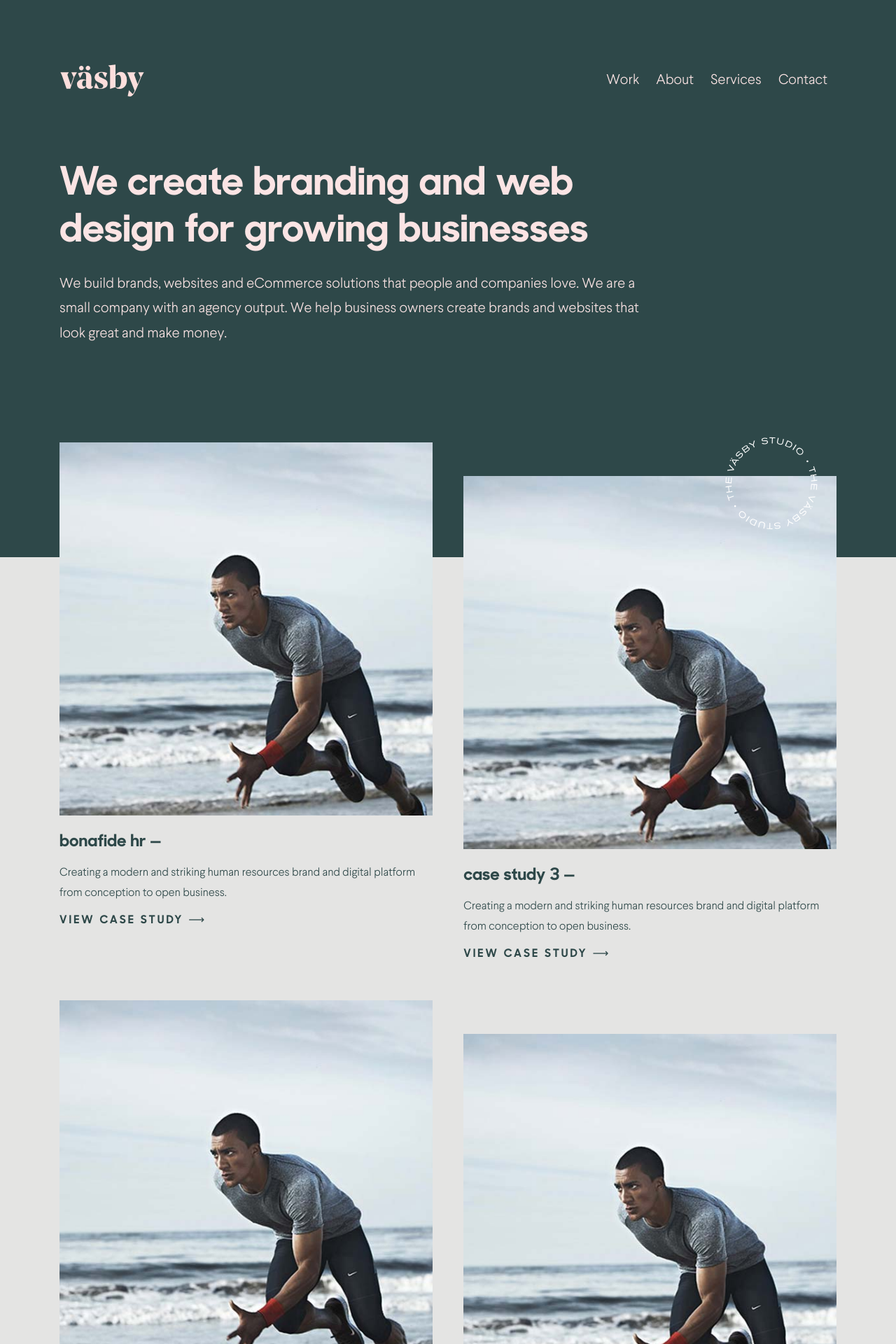
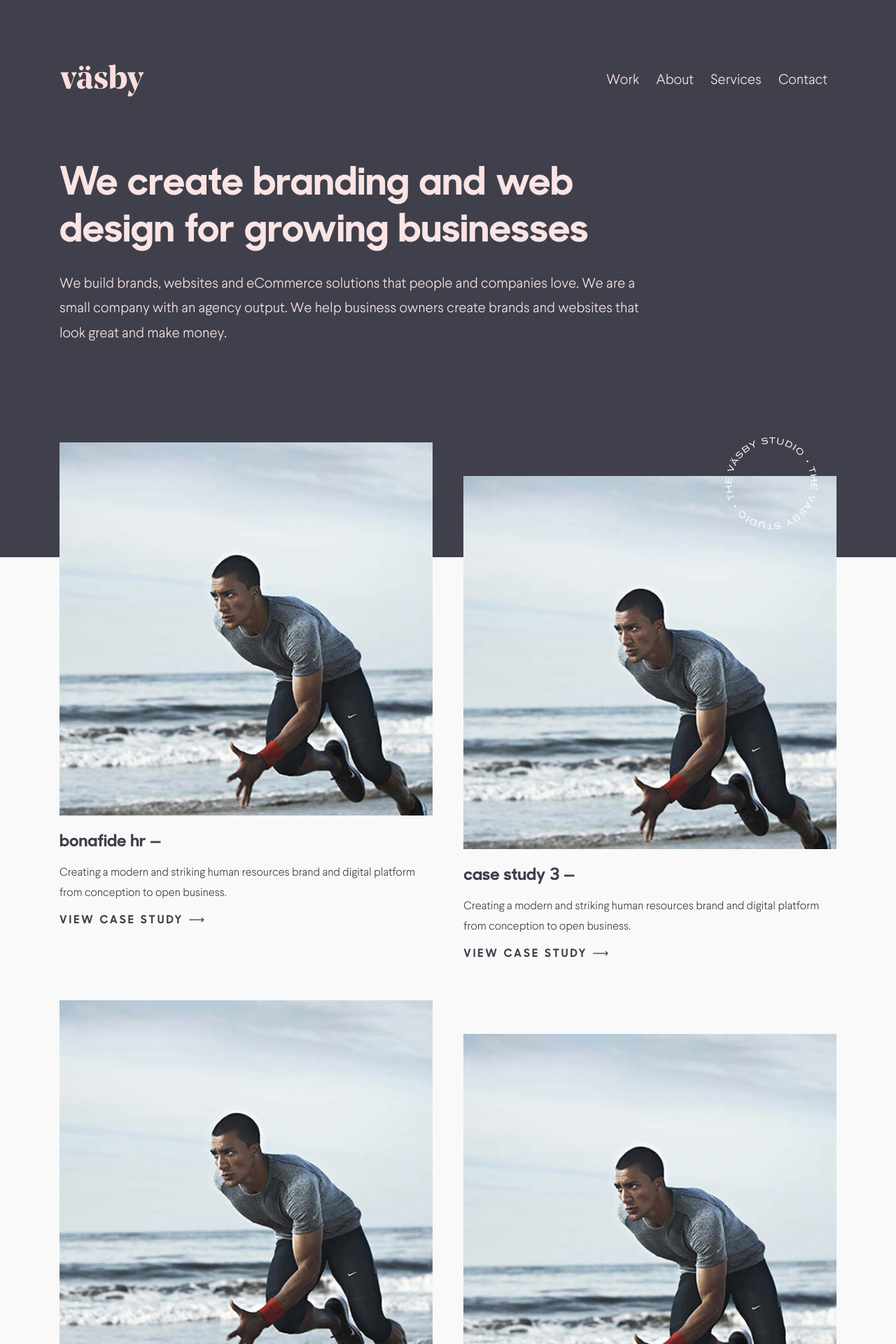
Before and after one commit to ifancyabroad/vasby, a Jekyll site: the page built from index.html, in a window 1280 px wide. Shown: the top 1920 px of the page at 70% size. Built offline with Jekyll 4.4.1, drawn with Linux system fonts in a browser that asks for light colours; some of the changed text lies outside the part shown.

Commit message:
Adjust colours and move cta section

```diff
--- a/_includes/footer.html
+++ b/_includes/footer.html
@@ -1,13 +1,5 @@
 <footer class="bg-primary text-secondary" id="contact">
   <div class="container">
-    <div class="row">
-      <div class="col wow fadeInUp">
-        <div class="footer-title text-center mx-auto">
-          <h1 class="mb-5">Let's create something great together.</h1>
-          <a class="text-secondary spaced-letters h6 arrow-link" href="#">LET'S TALK <span>&#10230;</span></a>
-        </div>
-      </div>
-    </div>
     <div class="row">
       <div class="col-md-4 wow fadeInUp">
         <div class="mb-5 mb-md-0">
--- a/_sass/custom.scss
+++ b/_sass/custom.scss
@@ -1,13 +1,13 @@
 // Bootstrap variable overrides
 $enable-responsive-font-sizes: true;
 
-$primary: #2e4849;
+$primary: #3f404b;
 $secondary: #fbe4e4;
 $success: #28a745;
 $info: #17a2b8;
 $warning: #ff7200;
 $danger: #dc3545;
-$light: #e4e4e3;
+$light: #f9f9f9;
 $dark: #231f20;
 
 $theme-colors: (
--- a/_sass/main.scss
+++ b/_sass/main.scss
@@ -1,5 +1,9 @@
 .round-logo {
   filter: invert(24%) sepia(8%) saturate(867%) hue-rotate(197deg) brightness(89%) contrast(86%);
+}
+
+.bg-pink-gradient {
+  background-image: linear-gradient(to bottom, #fbe4e4, #e4e4e3);
 }
 
 .arrow-link {
@@ -82,30 +86,11 @@
     position: absolute;
     top: -117px;
     right: 0;
+  }
+}
 
-    .top-half,
-    .bottom-half {
-      position: absolute;
-      right: 0;
-      width: 100%;
-      height: 50%;
-      overflow: hidden;
-    }
-
-    .top-half {
-      top: 0;
-    }
-
-    .bottom-half {
-      bottom: 0;
-
-      .round-logo {
-        filter:  brightness(0) invert(1);
-        position: absolute;
-        bottom: 0;
-      }
-    }
-  }
+.cta-lg {
+  max-width: 570px;
 }
 
 .about-section {
@@ -159,11 +144,6 @@
 
 
 footer {
-
-  .footer-title {
-    max-width: 570px;
-    margin-bottom: 100px;
-  }
 
   .nav {
 
--- a/index.html
+++ b/index.html
@@ -42,18 +42,13 @@
   </div>
 </div>
 
-<div class="bg-primary text-secondary services-section" id="services">
+<div class="bg-pink-gradient">
+  <div class="services-section" id="services">
     <div class="container">
       <div class="row">
         <div class="col wow fadeInUp">
           <div class="logo-container">
-          <img class="invisible" src="{{ 'assets/logos/vasby-round-logo.svg' | relative_url }}" alt="Vasby logo" width="137">
-          <div class="top-half">
             <img class="round-logo scroll-rotate" src="{{ 'assets/logos/vasby-round-logo.svg' | relative_url }}" alt="Vasby logo" width="137">
-          </div>
-          <div class="bottom-half">
-            <img class="round-logo scroll-rotate" src="{{ 'assets/logos/vasby-round-logo.svg' | relative_url }}" alt="Vasby logo" width="137">
-          </div>
           </div>
           <h6 class="spaced-letters mb-3">OUR APPROACH</h6>
           <h2 class="mb-3">User focused + goal orientated</h2>
@@ -77,13 +72,24 @@
               <li>{{ service.points[2].text }}</li>
               <li>{{ service.points[3].text }}</li>
             </ul>
-          <a class="text-secondary med-txt arrow-link" href="{{ service.url }}">
+            <a class="med-txt arrow-link" href="{{ service.url }}">
               {{ service.link_text }} <br>
               {{ service.link_company }}<span>&#10230;</span>
             </a>
           </div>
         </div>
         {% endfor %}
+      </div>
+    </div>
+  </div>
+
+  <div class="container">
+    <div class="row">
+      <div class="col wow fadeInUp">
+        <div class="cta-lg text-center mx-auto mb-5">
+          <h1 class="mb-5">Let's create something great together.</h1>
+          <a class="spaced-letters h6 arrow-link" href="#">LET'S TALK <span>&#10230;</span></a>
+        </div>
       </div>
     </div>
   </div>
@@ -114,5 +120,6 @@
       </div>
     </div>
   </div>
+</div>
 
 {% include footer.html %}
```
Lines whose indentation alone changed are shown as unchanged.
